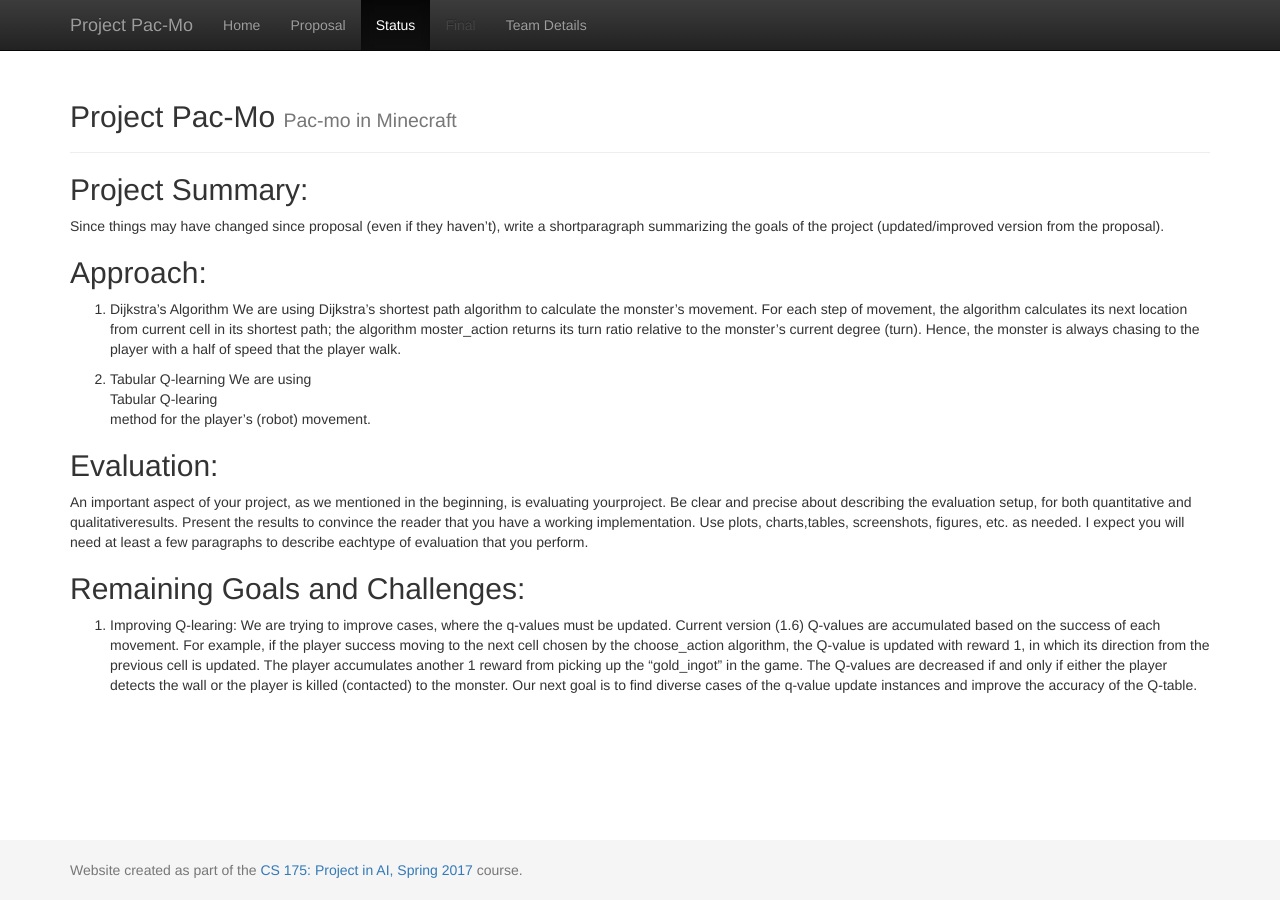
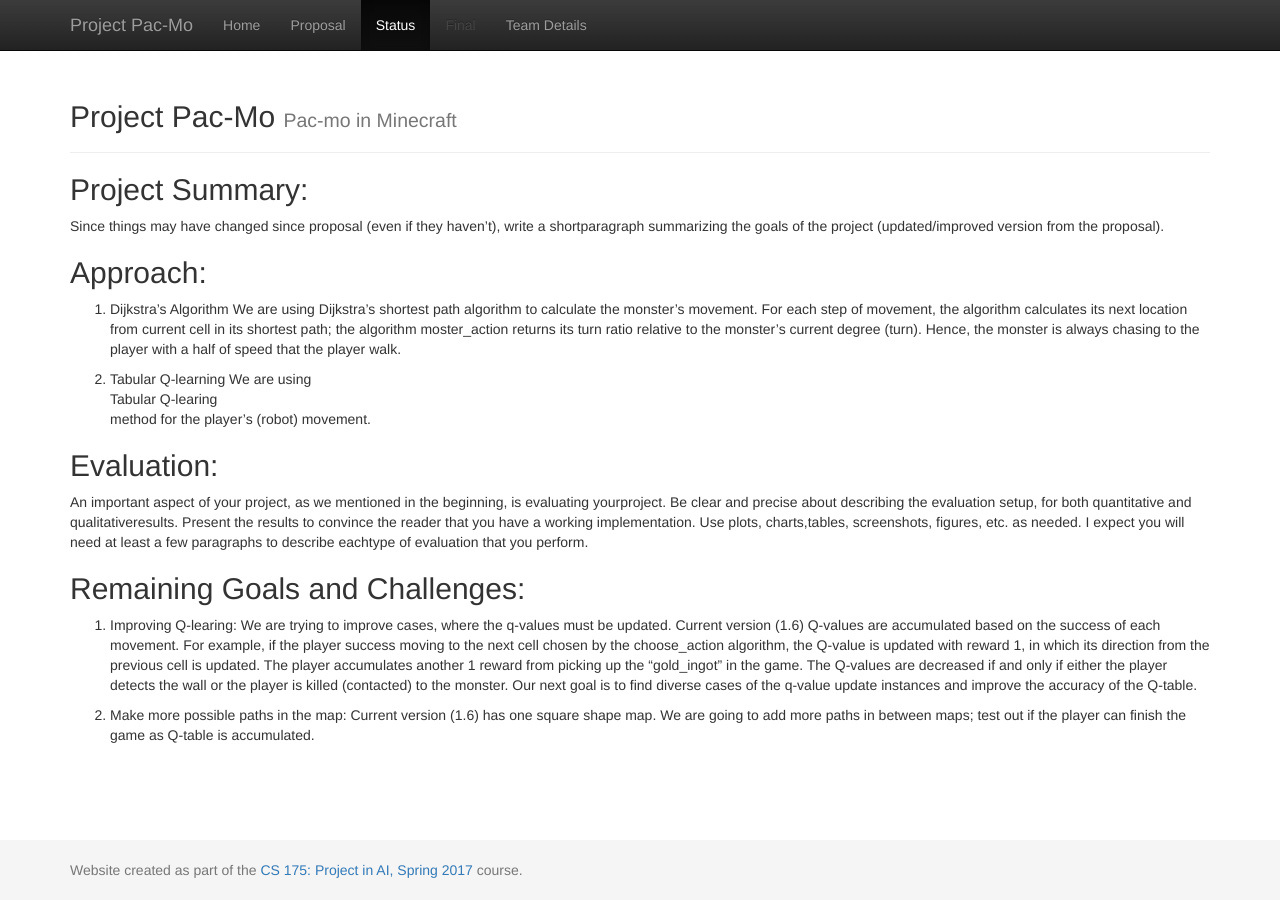
Before and after one commit to qdingqim/Pac-mo, a Jekyll site: the page built from docs/status.md, in a window 1280 px wide. Built offline with Jekyll 4.4.1, drawn with Linux system fonts in a browser that asks for light colours.

Commit message:
Update status.md

```diff
--- a/docs/status.md
+++ b/docs/status.md
@@ -11,11 +11,14 @@ Since things may have changed since proposal (even if they haven’t), write a s
 	We are using Dijkstra's shortest path algorithm to calculate the monster's movement. For each step of movement, the algorithm calculates its next location from current cell in its shortest path; the algorithm moster_action returns its turn ratio relative to the monster's current degree (turn). Hence, the monster is always chasing to the player with a half of speed that the player walk.
 
 2. Tabular Q-learning
-   We are using <br>Tabular Q-learing<br> method for the player's (robot) movement.
+	We are using <br>Tabular Q-learing<br> method for the player's (robot) movement.
 
 ## Evaluation:
 An important aspect of your project, as we mentioned in the beginning, is evaluating yourproject. Be clear and precise about describing the evaluation setup, for both quantitative and qualitativeresults. Present the results to convince the reader that you have a working implementation. Use plots, charts,tables, screenshots, figures, etc. as needed. I expect you will need at least a few paragraphs to describe eachtype of evaluation that you perform.
 
 ## Remaining Goals and Challenges:
 1. Improving Q-learing:
-   We are trying to improve cases, where the q-values must be updated. Current version (1.6) Q-values are accumulated based on the success    of each movement. For example, if the player success moving to the next cell chosen by the choose_action algorithm, the Q-value is      updated with reward 1, in which its direction from the previous cell is updated. The player accumulates another 1 reward from picking    up the "gold_ingot" in the game. The Q-values are decreased if and only if either the player detects the wall or the player is killed    (contacted) to the monster. Our next goal is to find diverse cases of the q-value update instances and improve the accuracy of the        Q-table.
+	We are trying to improve cases, where the q-values must be updated. Current version (1.6) Q-values are accumulated based on the success of each movement. For example, if the player success moving to the next cell chosen by the choose_action algorithm, the Q-value is updated with reward 1, in which its direction from the previous cell is updated. The player accumulates another 1 reward from picking up the "gold_ingot" in the game. The Q-values are decreased if and only if either the player detects the wall or the player is killed (contacted) to the monster. Our next goal is to find diverse cases of the q-value update instances and improve the accuracy of the Q-table.
+
+2. Make more possible paths in the map:
+	Current version (1.6) has one square shape map. We are going to add more paths in between maps; test out if the player can finish the game as Q-table is accumulated.
```
